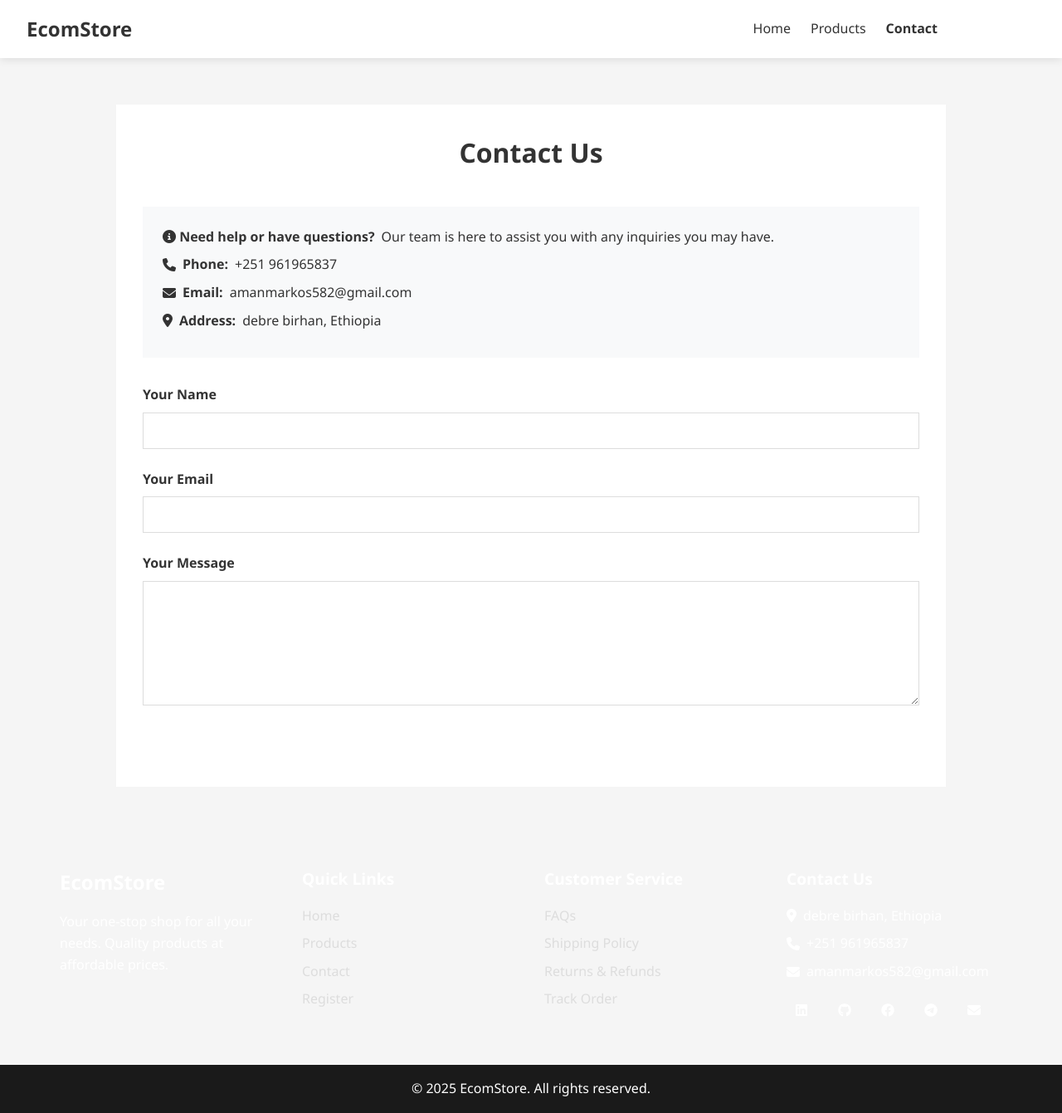
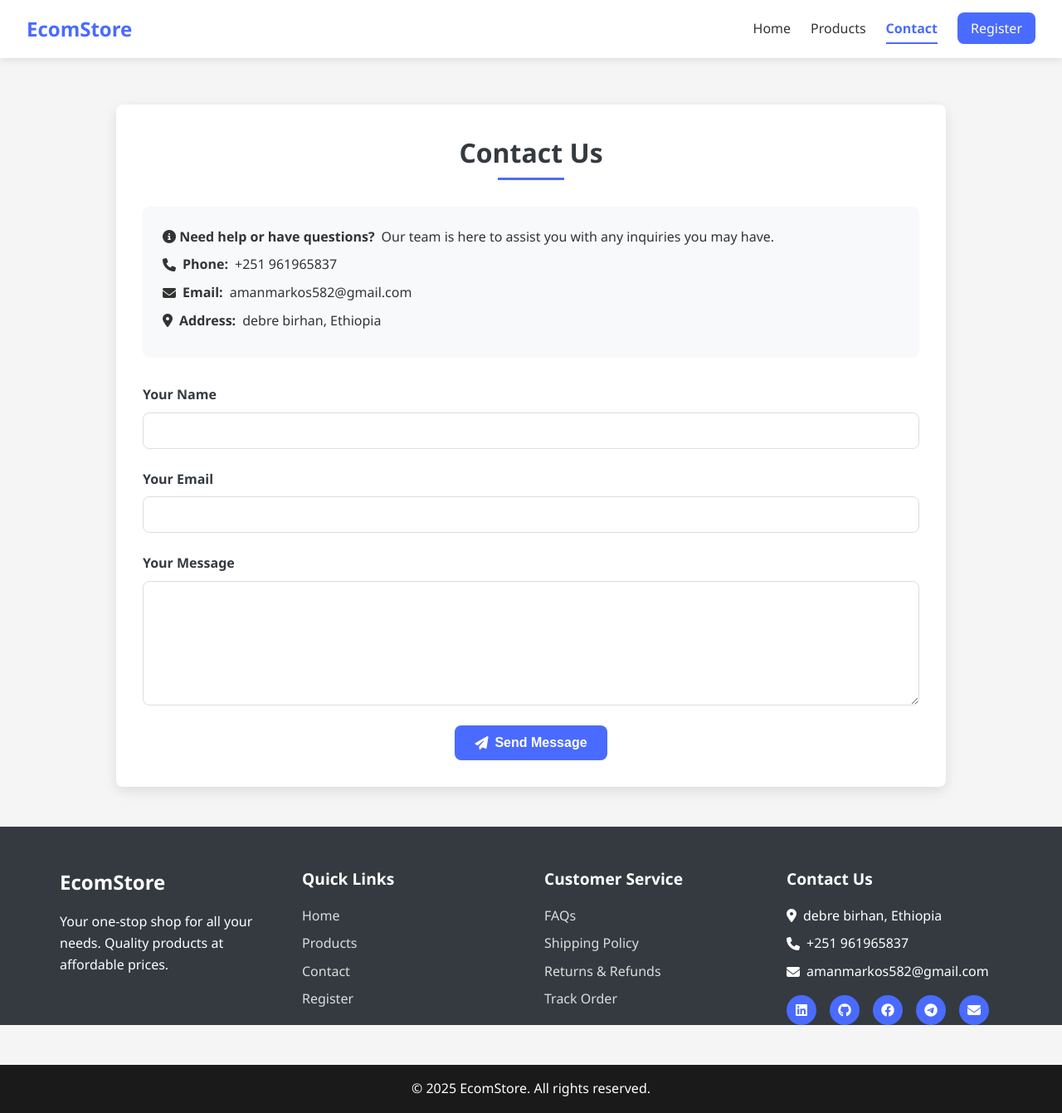
Before and after one commit to aman-2121/E-commerce, a PHP site: page /contact.php in a window 1280 px wide. Shown: the whole page at 83% size. Run offline with PHP 8.4, Linux system fonts and the light colour scheme.

Commit message:
change userstyle css

```diff
--- a/userstyle.css
+++ b/userstyle.css
@@ -1,8 +1,4 @@
-<<<<<<< HEAD
 /* Base Styles */
-=======
-Base Styles
->>>>>>> bf13797b471c14cee378ea1d85df7e3056b86776
 :root {
   --primary-color: #4a6bff;
   --secondary-color: #6c757d;
@@ -562,7 +558,6 @@ nav ul li a::after {
 .product-card:nth-child(3) { animation-delay: 0.3s; }
 .product-card:nth-child(4) { animation-delay: 0.4s; }
 .product-card:nth-child(5) { animation-delay: 0.5s; }
-<<<<<<< HEAD
 .product-card:nth-child(6) { animation-delay: 0.6s; }
 /* Order Processing Specific Styles */
 /* Orders Page Specific Styles */
@@ -678,6 +673,3 @@ nav ul li a::after {
       height: 60px;
   }
 }
-=======
-.product-card:nth-child(6) { animation-delay: 0.6s; }
->>>>>>> bf13797b471c14cee378ea1d85df7e3056b86776
```
